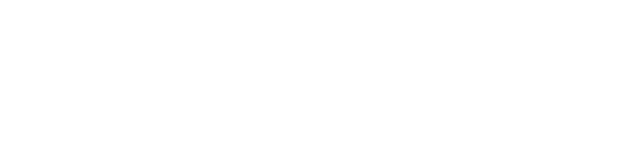
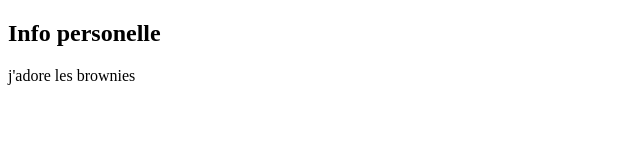
Before and after one commit to adrienpont64/adrienpont64, a plain HTML site: page index.html in a window 1280 px wide. Shown: the whole page, without its empty margins (0-640 px from the left). Drawn offline with Linux system fonts and the light colour scheme.

Commit message:
Info personnelle

```diff
--- a/index.html
+++ b/index.html
@@ -6,6 +6,9 @@
     <title>Document</title>
 </head>
 <body>
-
+    <section>
+        <h1>Info personelle</h1>
+        <p>j'adore les brownies</p>
+    </section>
 </body>
 </html>
```
